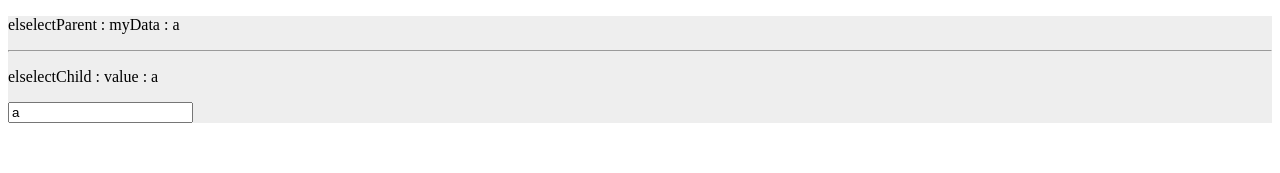
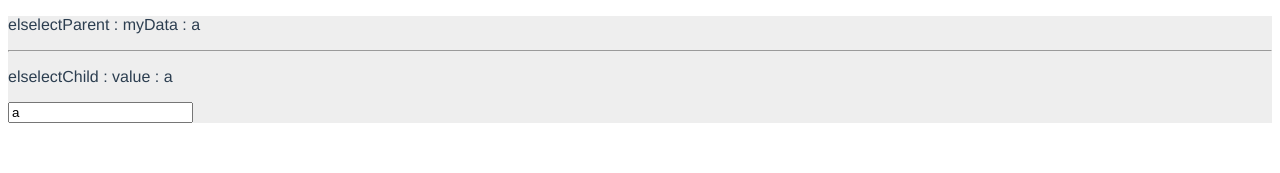
Before and after one commit to sowlru/vue2-test, a Vue app: page / in a window 1280 px wide. Shown: the top 173 px of the page. Built offline with nearby package versions, Linux system fonts and the light colour scheme.

Commit message:
Make Vue2 + Element-plus work

```diff
--- a/package.json
+++ b/package.json
@@ -10,6 +10,7 @@
   "dependencies": {
     "core-js": "^3.8.3",
     "element-plus": "^2.2.28",
+    "element-ui": "^2.4.5",
     "vue": "^2.6.14"
   },
   "devDependencies": {
@@ -20,6 +21,7 @@
     "@vue/cli-service": "~5.0.0",
     "eslint": "^7.32.0",
     "eslint-plugin-vue": "^8.0.3",
+    "vue-cli-plugin-element": "~1.0.1",
     "vue-template-compiler": "^2.6.14"
   },
   "eslintConfig": {
--- a/src/App.vue
+++ b/src/App.vue
@@ -1,5 +1,5 @@
 <template>
-  <div class="container">
+  <div id="app">
     <elselect-parent />
     <!-- <input-parent /> -->
     <!-- <el-button>I am ElButton</el-button> -->
@@ -7,23 +7,32 @@
 </template>
 
 <script>
-// import { ElButton } from "element-plus"
 /* eslint-disable */
 // CHILD-PARENT
 import elselectParent from "@/childParent/elselectParent"
 import inputParent from "@/childParent/inputParent"
-
 export default {
+  name: "app",
   components: {
     elselectParent,
     inputParent,
-    // ElButton,
   },
 }
 </script>
 
 <style>
-.container {
+/*
+https://element-plus.org/en-US/guide/installation.html
+
+1. vue add element: fully - no - ru-RU
+
+*/
+#app {
+  font-family: "Avenir", Helvetica, Arial, sans-serif;
+  -webkit-font-smoothing: antialiased;
+  -moz-osx-font-smoothing: grayscale;
+  margin-top: 0px;
   background-color: #eee;
+  color: #2c3e50;
 }
 </style>
--- a/src/main.js
+++ b/src/main.js
@@ -1,9 +1,6 @@
 import Vue from 'vue'
 import App from './App.vue'
-// import ElementPlus from "element-plus";
-// import "element-plus/dist/index.css";
-
-// Vue.use(ElementPlus);
+import './plugins/element.js'
 
 Vue.config.productionTip = false
 
--- /dev/null
+++ b/src/plugins/element.js
@@ -0,0 +1,6 @@
+import Vue from 'vue'
+import Element from 'element-ui'
+import 'element-ui/lib/theme-chalk/index.css'
+import locale from 'element-ui/lib/locale/lang/ru-RU'
+
+Vue.use(Element, { locale })
```
Also changed, not shown: 1 other file (tests, documents, lock files or other folders).
